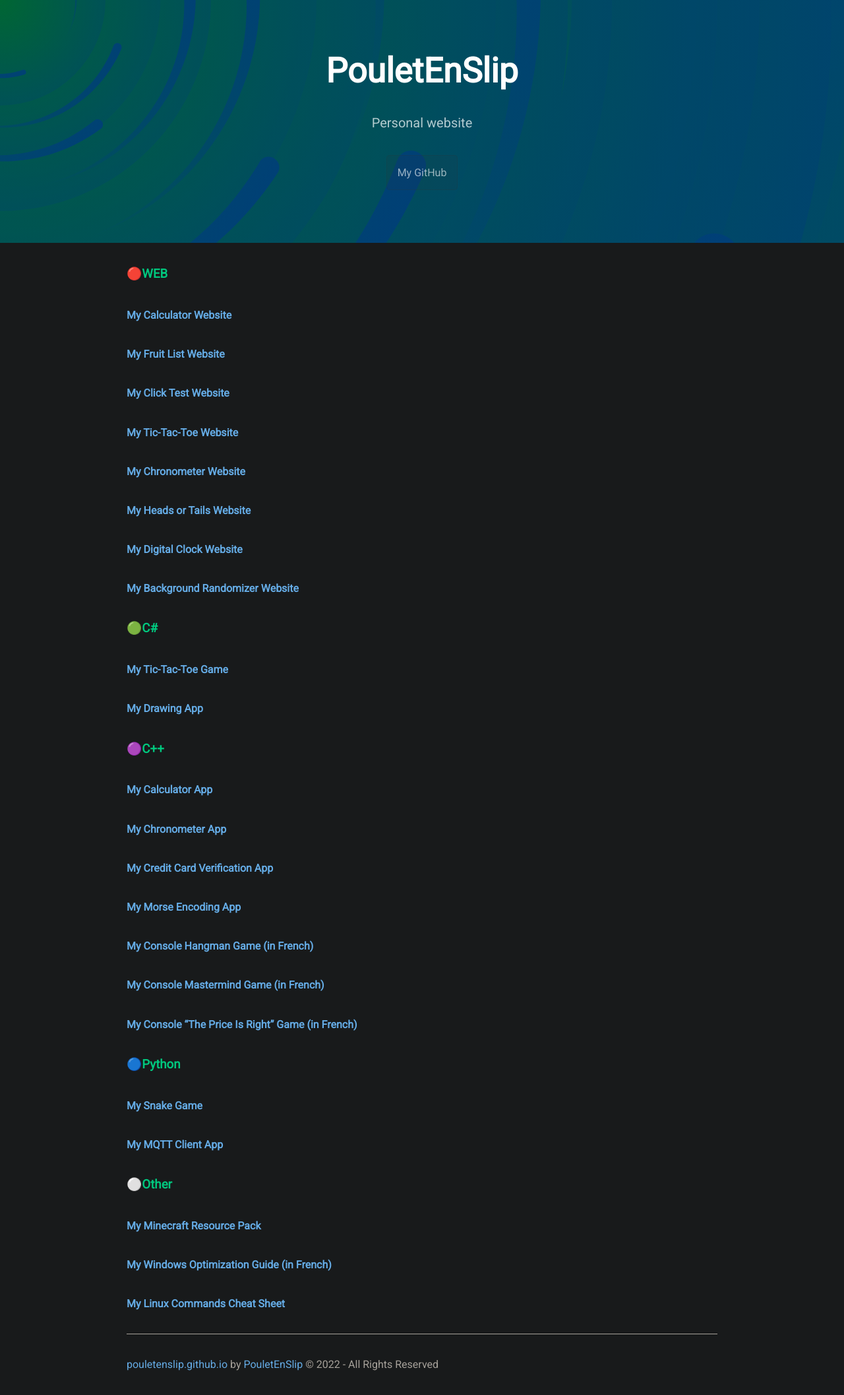
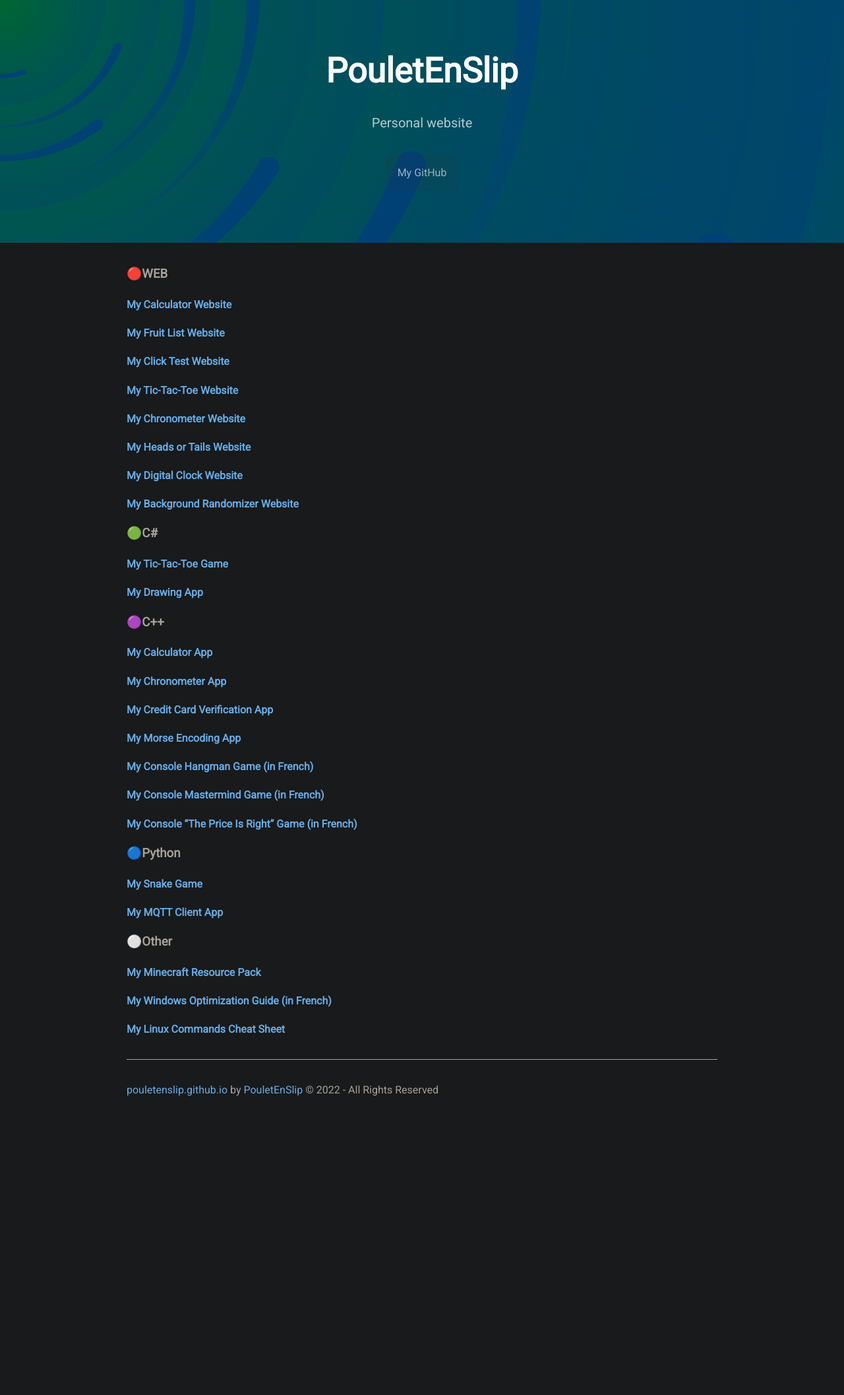
Before and after one commit to PouletEnSlip/pouletenslip.github.io, a Jekyll site: the page built from index.md, in a window 1280 px wide. Shown: the whole page at 66% size. Built offline with Jekyll 4.4.1, drawn with Linux system fonts in a browser that asks for light colours; our own code applies the rules of GitHub Pages for plain Markdown files; after the commit the page ends 1698 px from its top, so only the background shows below that.

Commit message:
Update jekyll-theme-cayman.scss

```diff
--- a/_sass/jekyll-theme-cayman.scss
+++ b/_sass/jekyll-theme-cayman.scss
@@ -178,10 +178,16 @@ a {
 		max-width: 100%;
 	}
 
-	h1, h2, h3, h4, h5, h6 {
+	h1, h2 {
 		margin-top: 2rem;
 		margin-bottom: 1rem;
 		color: #00c77e;
+	}
+
+	h3, h4, h5, h6 {
+		margin-top: 1rem;
+		margin-bottom: 1rem;
+		color: #a6a19a;
 	}
 
 	p {
```
